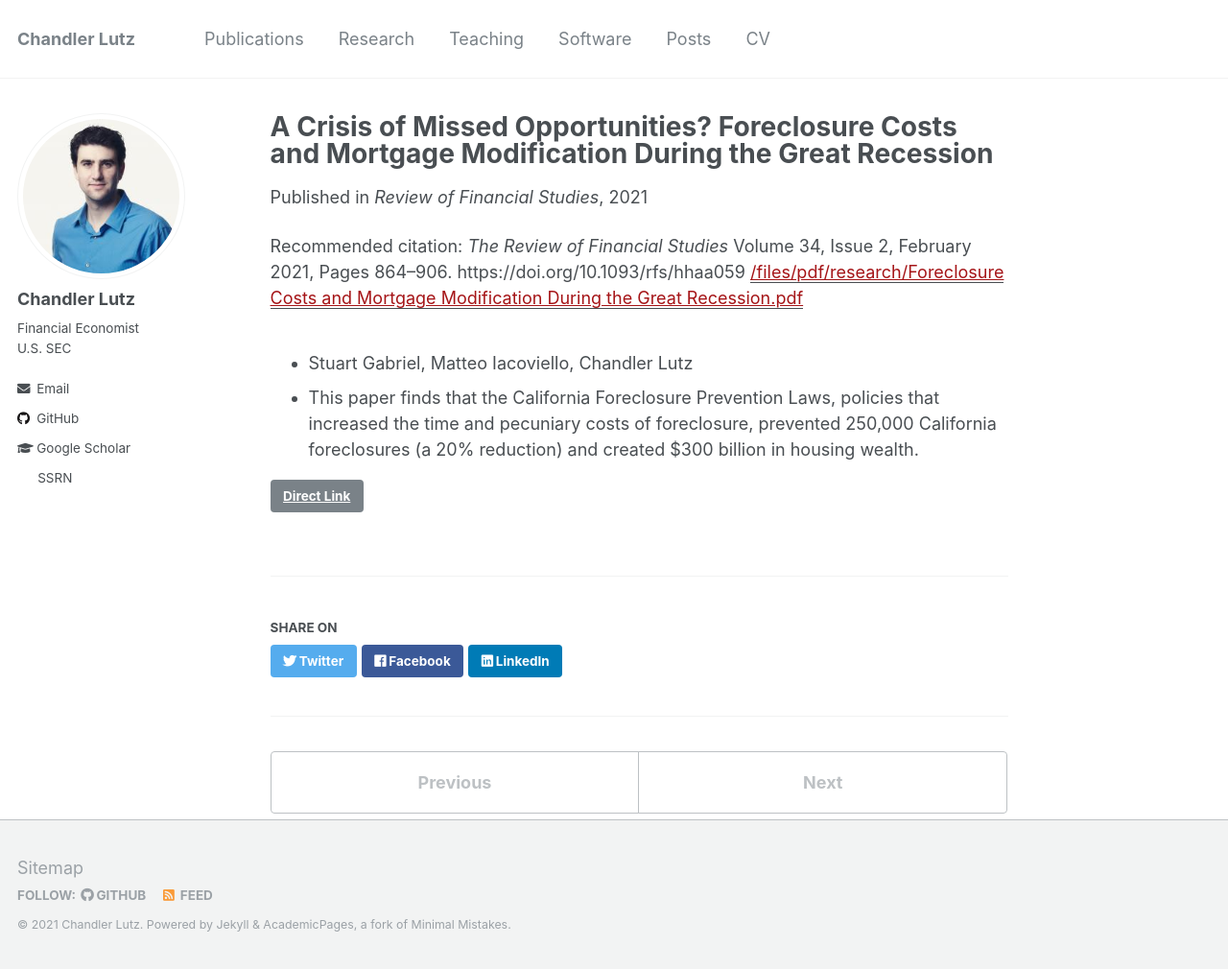
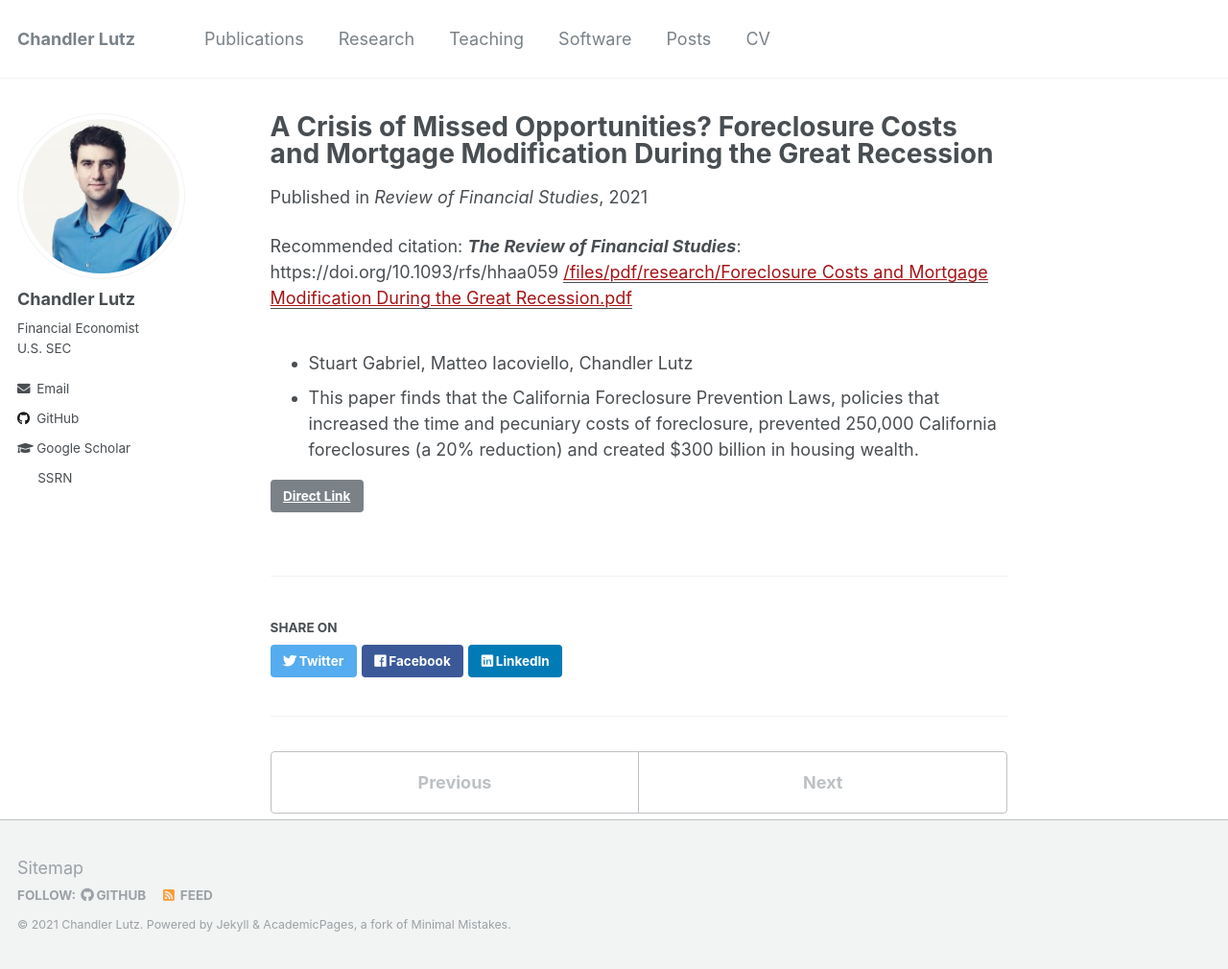
Before and after one commit to ChandlerLutz/ChandlerLutz.github.io, a Jekyll site: the page built from _publications/2021-crisis-of-missed-opportunities.md, in a window 1280 px wide and 1010 px high. Shown: the whole window at 96% size. Built offline with Jekyll 4.4.1, drawn with Linux system fonts in a browser that asks for light colours.

Commit message:
Update CFPL publication

```diff
--- a/_publications/2021-crisis-of-missed-opportunities.md
+++ b/_publications/2021-crisis-of-missed-opportunities.md
@@ -8,7 +8,7 @@ paperurl: '/files/pdf/research/Foreclosure Costs and Mortgage Modification Durin
 link: 'https://doi.org/10.1093/rfs/hhaa059'
 code: 'https://github.com/ChandlerLutz/CFPLCode'
 github: 'https://github.com/ChandlerLutz/CFPLCode'
-citation: '<i>The Review of Financial Studies</i> Volume 34, Issue 2, February 2021, Pages 864–906. https://doi.org/10.1093/rfs/hhaa059'
+citation: '<i><b>The Review of Financial Studies</b></i>: https://doi.org/10.1093/rfs/hhaa059'
 ---
 * Stuart Gabriel, Matteo Iacoviello, Chandler Lutz
 * This paper finds that the California Foreclosure Prevention Laws, policies that increased the time and pecuniary costs of foreclosure, prevented 250,000 California foreclosures (a 20% reduction) and created $300 billion in housing wealth.
```
